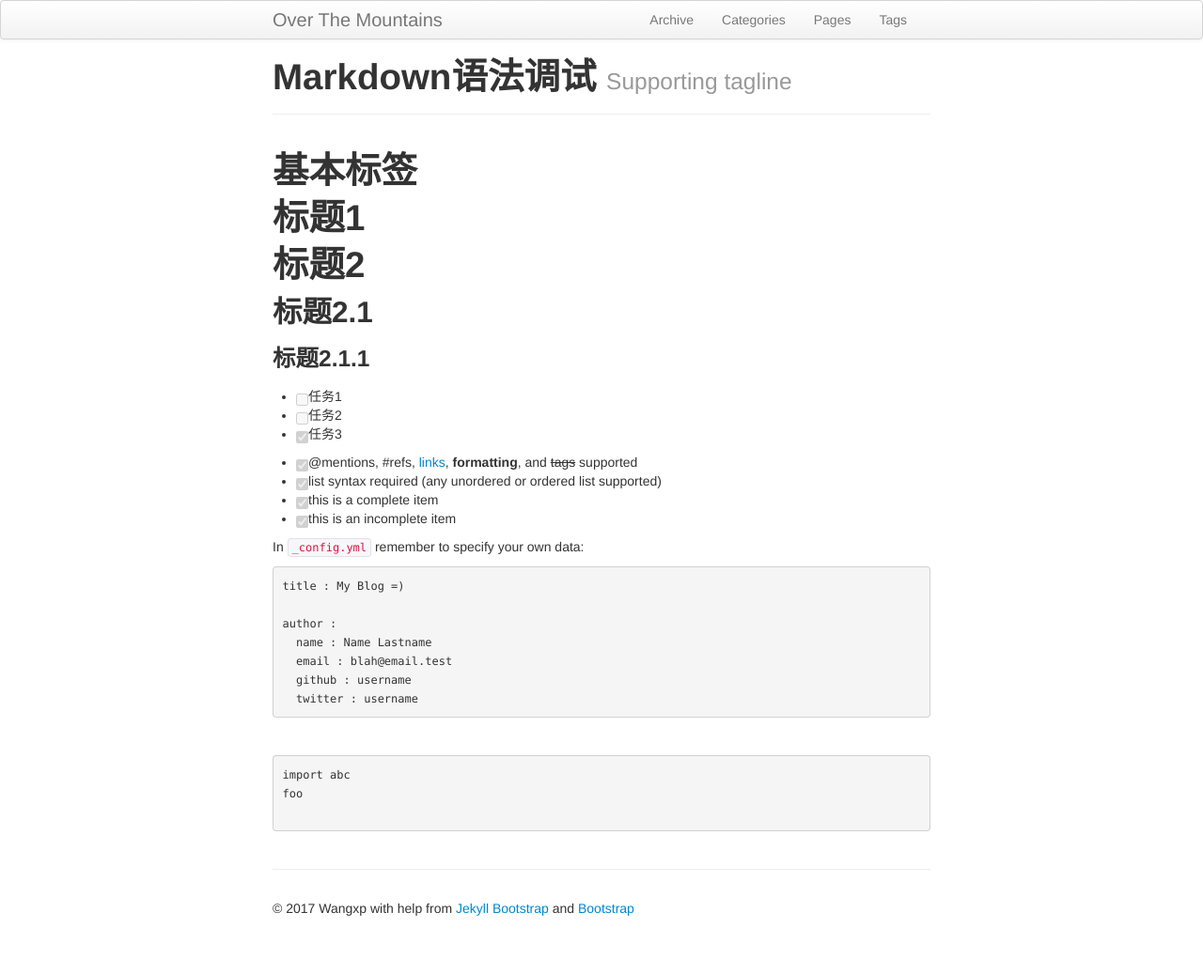
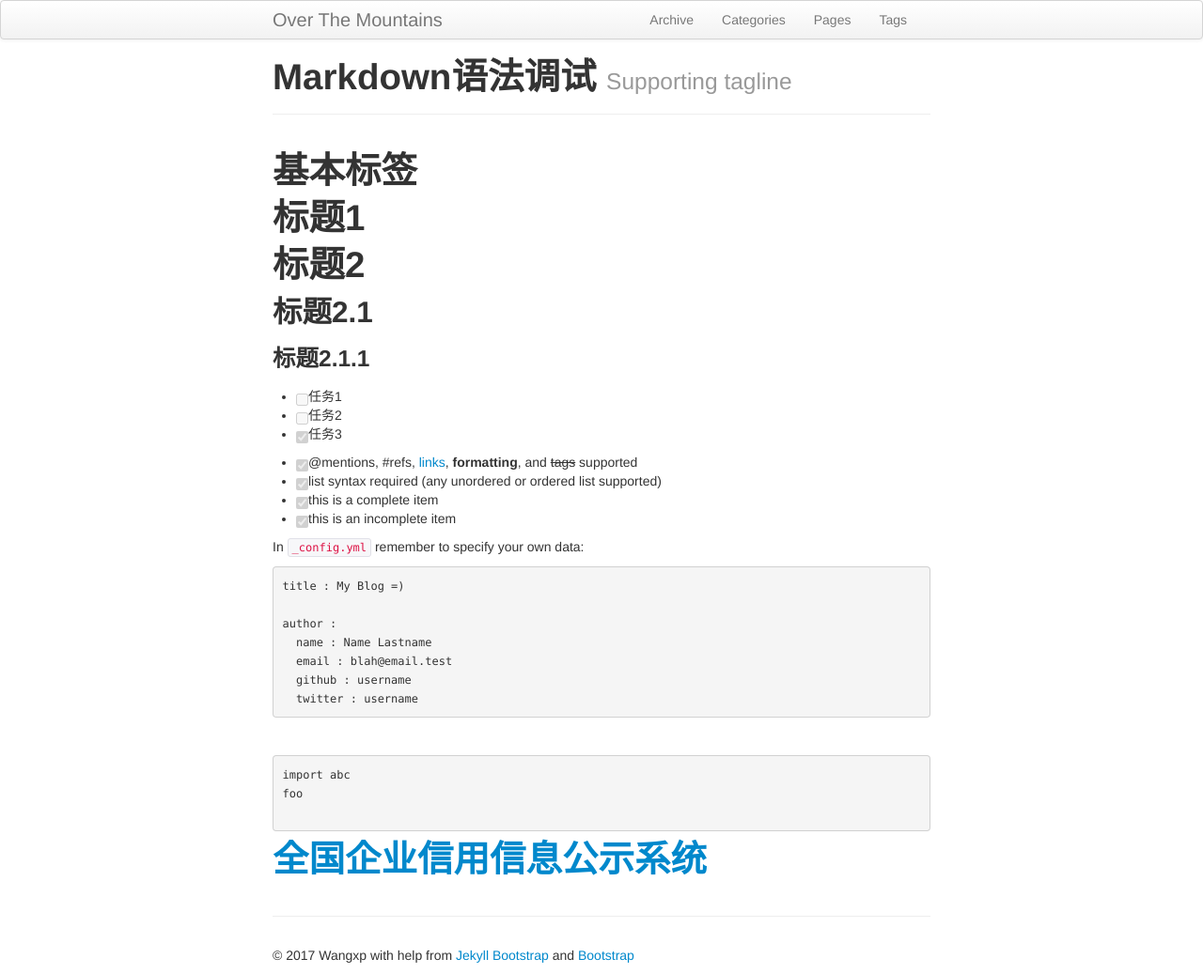
Before and after one commit to wagaman/dajidali.github.io, a Jekyll site: the page built from _posts/2017-6-29-Markdown语法调试.md, in a window 1280 px wide. Shown: the whole page at 94% size. Built offline with Jekyll 4.4.1, drawn with Linux system fonts in a browser that asks for light colours; before the commit the page ends 987 px from its top, so only the background shows below that.

Commit message:
Update 2017-6-29-Markdown语法调试.md

````diff
--- a/_posts/2017-6-29-Markdown语法调试.md
+++ b/_posts/2017-6-29-Markdown语法调试.md
@@ -44,3 +44,5 @@ import abc
 foo
 
 ```
+
+# [全国企业信用信息公示系统](http://www.gsxt.gov.cn/index.html)
````
